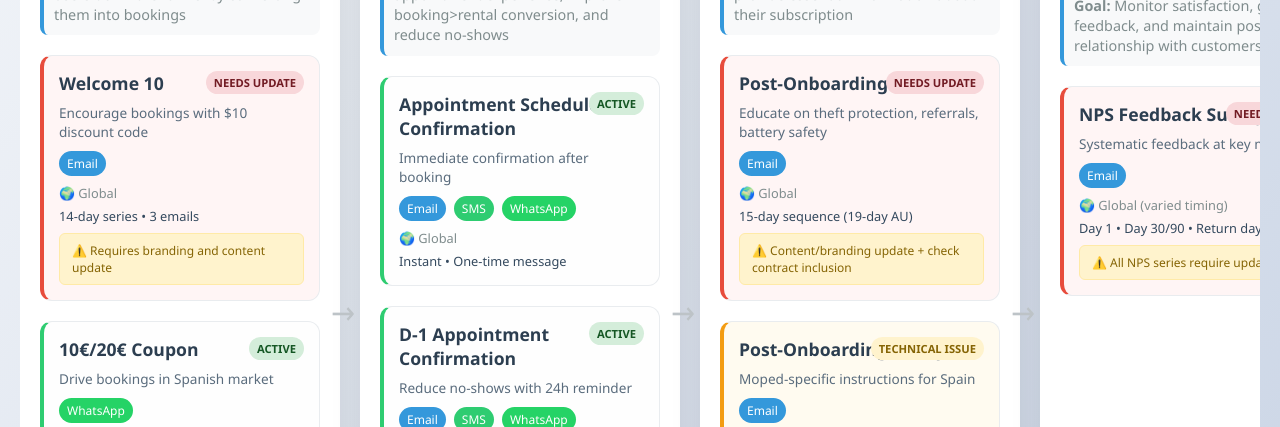
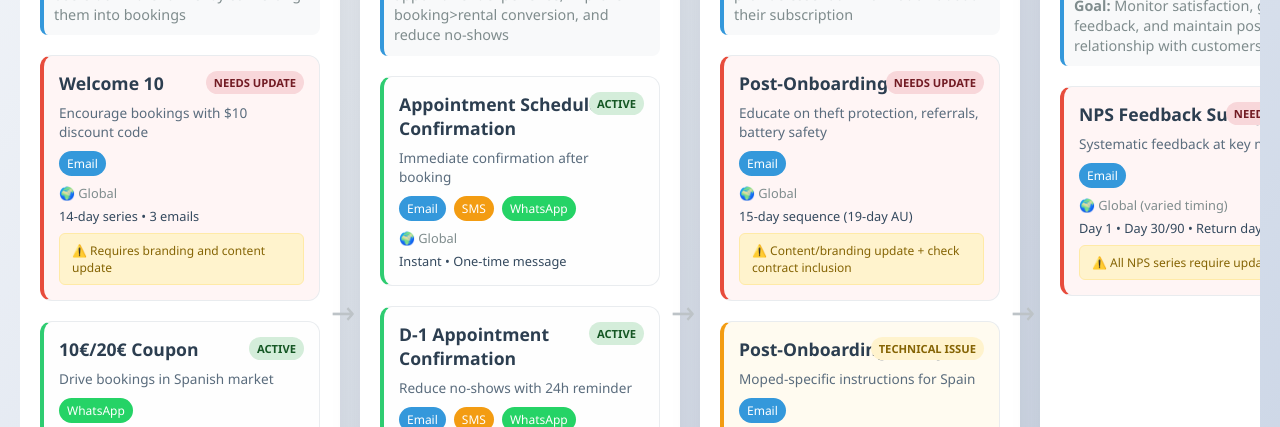
Before and after one commit to minaya-algora/customerjourneyCRMcomms, a plain HTML site: page index.html in a window 1280 px wide. Shown: the part 373-800 px from the top of the page. Drawn offline with Linux system fonts and the light colour scheme.

Commit message:
Update index.html
changed channel sms from 2ect1 to #f39c12

```diff
--- a/index.html
+++ b/index.html
@@ -153,7 +153,7 @@
         }
 
         .channel.email { background: #3498db; }
-        .channel.sms { background: #2ecc71; }
+        .channel.sms { background: #f39c12; }
         .channel.whatsapp { background: #25d366; }
         .channel.push { background: #9b59b6; }
 
```
